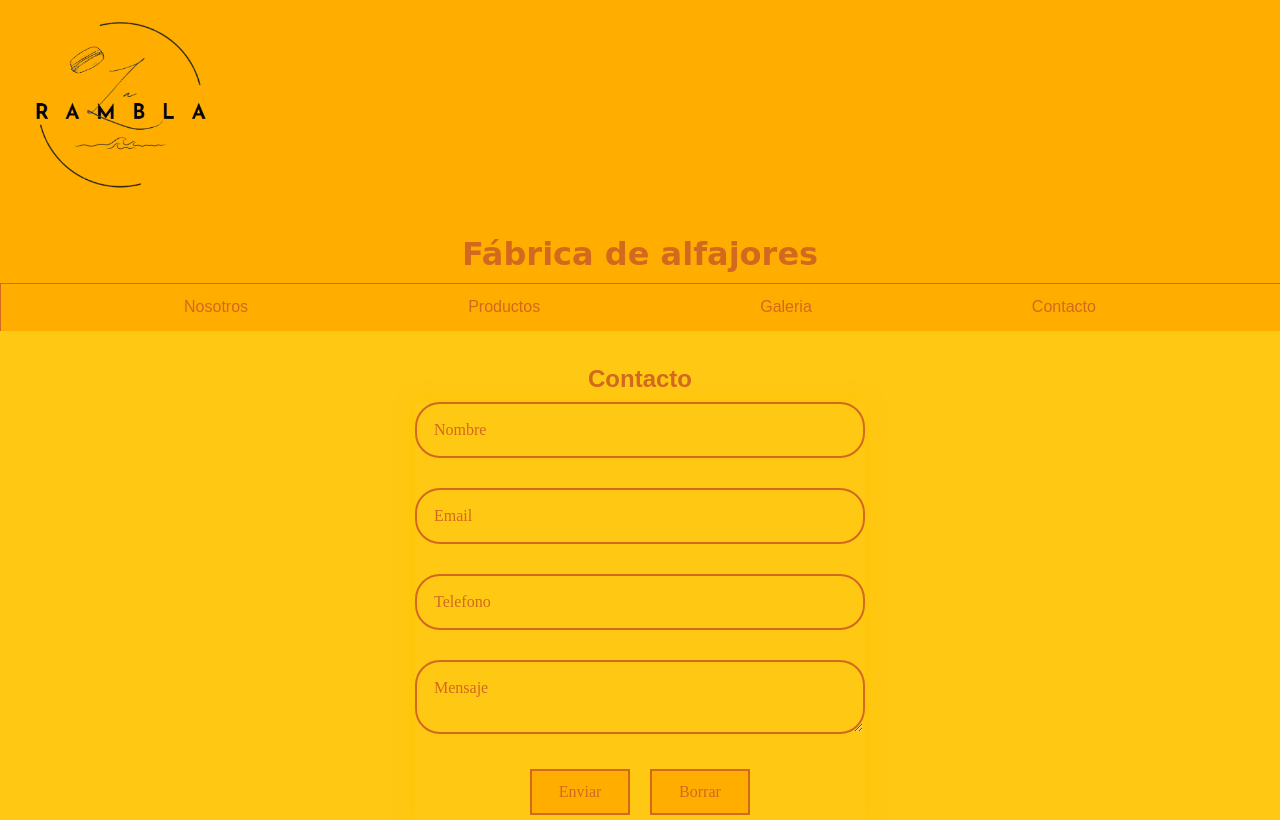
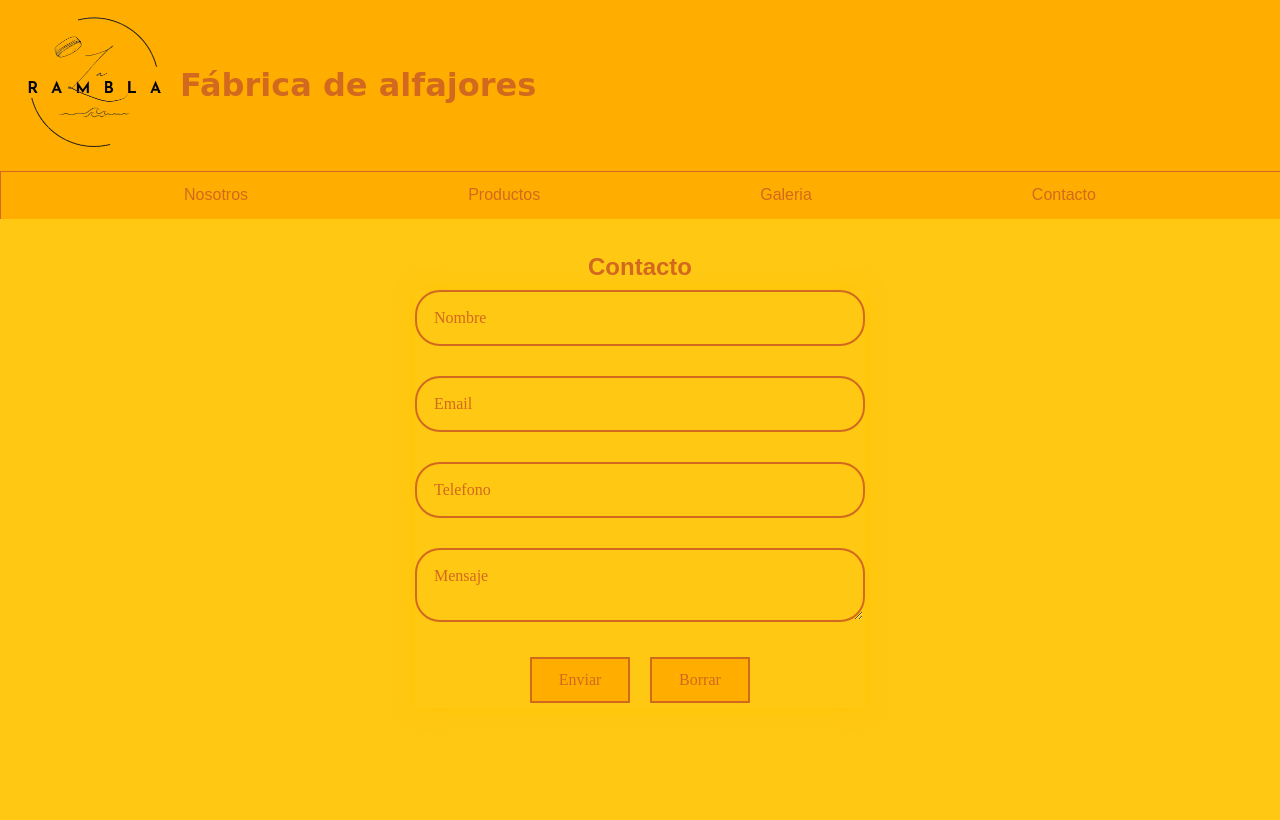
Before and after one commit to aymarabelen/La-Rambla, a plain HTML site: page contacto.html in a window 1280 px wide. Drawn offline with Linux system fonts and the light colour scheme.

Commit message:
version 3

```diff
--- a/contacto.html
+++ b/contacto.html
@@ -8,9 +8,10 @@
 </head>
 <body>
     <header>
-        <div>
-            <img class="logo" src="img/LOGO_LA_RAMBLA.png" alt="logotype">
+            <div class="container-logo">
+                <img class="logo" src="IMG/LOGO_LA_RAMBLA.png" alt="logotype">
                 <h1>Fábrica de alfajores</h1>
+            </div>
                 <nav>
                     <ul>
                         <li><a href="./index.html">Nosotros</a></li>
@@ -19,7 +20,6 @@
                         <li><a href="./contacto.html">Contacto</a></li>
                     </ul>
                 </nav>
-         </div>
     </header>
     <main>
     <section>
--- a/css/contacto.css
+++ b/css/contacto.css
@@ -43,8 +43,11 @@ nav ul li a:hover{
     background: chocolate;
     color: white;
 }
+.container-logo{
+    display: flex;
+    align-items: center;}
 .logo{
-    width: 230px;
+    width: 180px;
     margin-top: 0px;
     margin-bottom: 0;
 }
--- a/css/galeria.css
+++ b/css/galeria.css
@@ -44,8 +44,11 @@ nav ul li a:hover{
     background: chocolate;
     color: white;
 }
+.container-logo{
+    display: flex;
+    align-items: center;}
 .logo{
-    width: 230px;
+    width: 180px;
     margin-top: 0px;
     margin-bottom: 0;
 }
--- a/css/productos.css
+++ b/css/productos.css
@@ -44,8 +44,11 @@ nav ul li a:hover{
     background: chocolate;
     color: white;
 }
+.container-logo{
+    display: flex;
+    align-items: center;}
 .logo{
-    width: 230px;
+    width: 180px;
     margin-top: 0px;
     margin-bottom: 0;
 
--- a/css/style.css
+++ b/css/style.css
@@ -43,8 +43,12 @@ nav ul li a:hover{
     background: chocolate;
     color: white;
 }
+.container-logo{
+    display: flex;
+    align-items: center;
+}
 .logo{
-    width: 230px;
+    width: 180px;
     margin-top: 0px;
     margin-bottom: 0;
 }
```
Also changed, not shown: galeria.html (+3 -3 lines), index.html (+2 -2 lines), productos.html (+3 -3 lines). Lines whose indentation alone changed are shown as unchanged.
